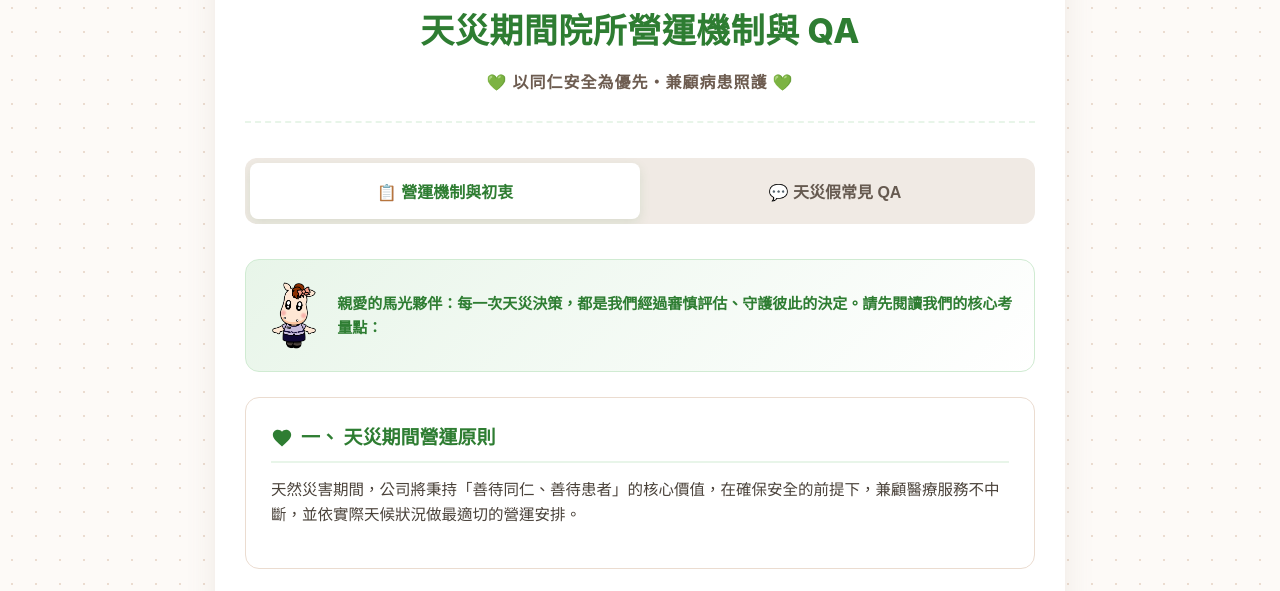
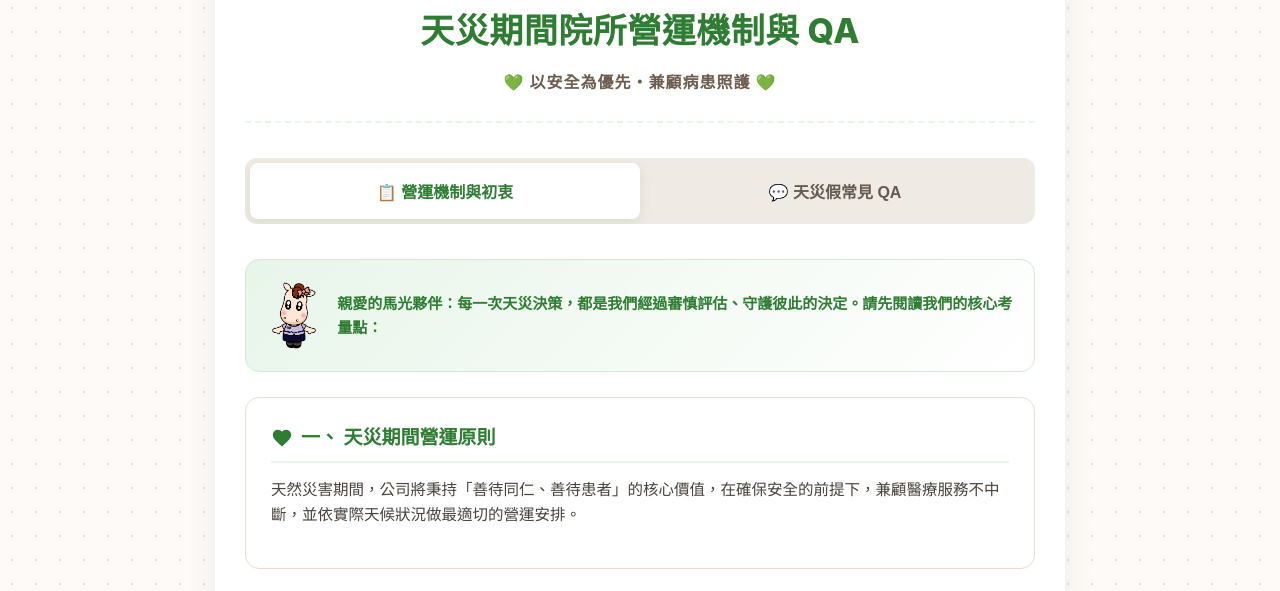
Before and after one commit to gogo760509-spec/mkhr, a plain HTML site: page index.html in a window 1280 px wide. Shown: the part 196-787 px from the top of the page. Drawn offline with Linux system fonts and the light colour scheme.

Commit message:
Update index.html

```diff
--- a/index.html
+++ b/index.html
@@ -366,7 +366,7 @@
             <img class="mascot-img" src="全部職務馬寶妞_馬妞藥師 複本.png" alt="馬妞藥師">
         </div>
         <h1>天災期間院所營運機制與 QA</h1>
-        <p>💚 以同仁安全為優先・兼顧病患照護 💚</p>
+        <p>💚 以安全為優先・兼顧病患照護 💚</p>
     </header>
 
     <div class="tabs-container">
```
